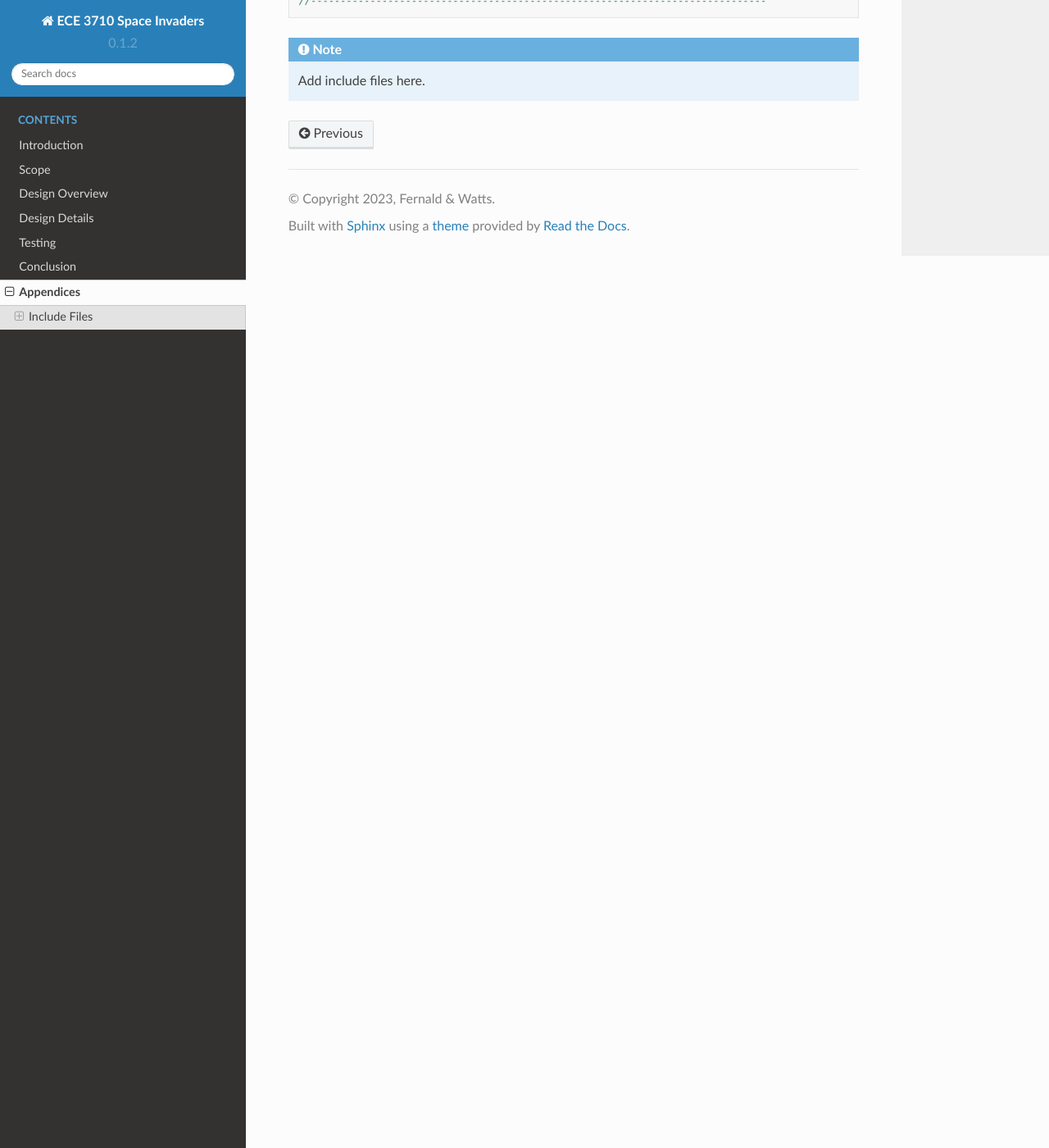
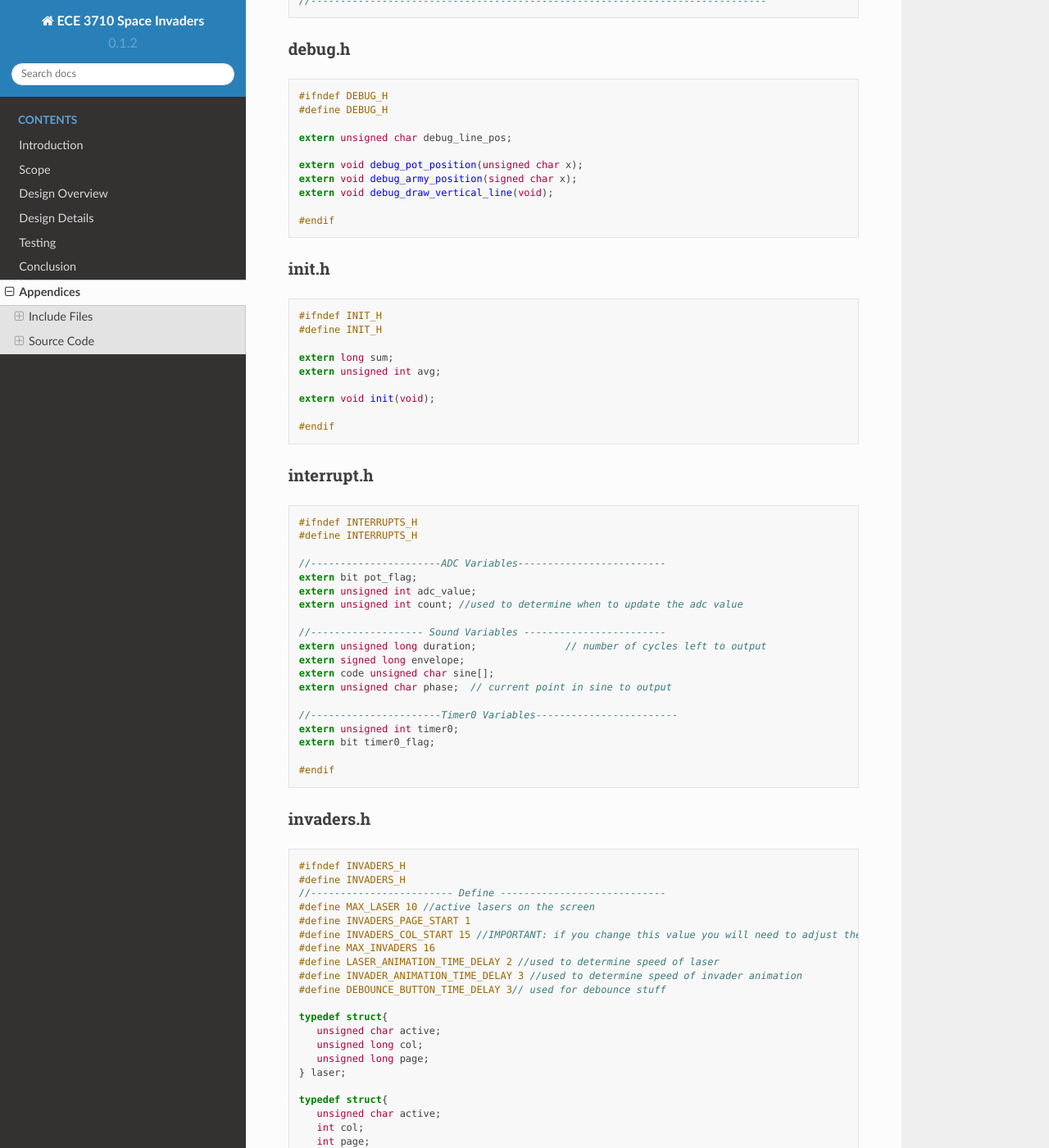
Before and after one commit to wattsjake/ece3710-notes, a Sphinx documentation site: the page built from docs/source/appendix.rst, in a window 1280 px wide and 1400 px high, scrolled down 9547 px. Shown: the whole window at 82% size. Built offline with Sphinx 7.4.7 and the Read the Docs theme 2.0.0, drawn with Linux system fonts in a browser that asks for light colours; some of the changed text lies outside the part shown.

Commit message:
added .h files to appendix

```diff
--- a/docs/source/appendix.rst
+++ b/docs/source/appendix.rst
@@ -565,7 +565,180 @@ The following code is for reference to the C8051F020_defs.h file.
    // End Of File
    //-----------------------------------------------------------------------------
 
+debug.h
+^^^^^^^
+.. _debug.h:
 
-.. note::
+.. code-block:: c
 
-   Add include files here.
+   #ifndef DEBUG_H
+   #define DEBUG_H
+
+   extern unsigned char debug_line_pos;
+
+   extern void debug_pot_position(unsigned char x);
+   extern void debug_army_position(signed char x);
+   extern void debug_draw_vertical_line(void);
+
+   #endif
+
+init.h
+^^^^^^
+.. _init.h:
+
+.. code-block:: c
+
+   #ifndef INIT_H
+   #define INIT_H
+
+   extern long sum;
+   extern unsigned int avg;
+
+   extern void init(void);
+
+   #endif
+
+interrupt.h
+^^^^^^^^^^^
+.. _interrupt.h:
+
+.. code-block:: c
+
+   #ifndef INTERRUPTS_H
+   #define INTERRUPTS_H
+
+   //----------------------ADC Variables-------------------------
+   extern bit pot_flag;
+   extern unsigned int adc_value;
+   extern unsigned int count; //used to determine when to update the adc value
+
+   //------------------- Sound Variables ------------------------
+   extern unsigned long duration;		// number of cycles left to output
+   extern signed long envelope;
+   extern code unsigned char sine[];
+   extern unsigned char phase;	// current point in sine to output
+
+   //----------------------Timer0 Variables------------------------
+   extern unsigned int timer0;
+   extern bit timer0_flag;
+
+   #endif
+
+invaders.h
+^^^^^^^^^^^
+.. _invaders.h:
+
+.. code-block:: c
+
+   #ifndef INVADERS_H
+   #define INVADERS_H
+   //------------------------ Define ----------------------------
+   #define MAX_LASER 10 //active lasers on the screen
+   #define INVADERS_PAGE_START 1
+   #define INVADERS_COL_START 15 //IMPORTANT: if you change this value you will need to adjust the invader_right_limit_array and invader_left_limit_array
+   #define MAX_INVADERS 16
+   #define LASER_ANIMATION_TIME_DELAY 2 //used to determine speed of laser
+   #define INVADER_ANIMATION_TIME_DELAY 3 //used to determine speed of invader animation
+   #define DEBOUNCE_BUTTON_TIME_DELAY 3// used for debounce stuff
+
+   typedef struct{
+      unsigned char active;
+      unsigned long col;
+      unsigned long page;
+   } laser;
+
+   typedef struct{
+      unsigned char active;
+      int col;
+      int page;
+   } invader_laser_list;
+
+   extern xdata laser lasers[MAX_LASER];
+   extern xdata invader_laser_list invader_lasers[MAX_LASER];
+   // Fart deluxe variables (aka the bounding edges of the army)
+   extern xdata unsigned long army_box_right;
+   extern xdata unsigned long	army_box_left;
+   extern int invaders_alive;
+   extern int army_page_offset;
+   extern int army_col_offset;
+   extern int invader_left_dead;
+   extern int invader_right_dead;
+   extern int set_tank_pos;
+   extern int player_lives;
+   extern int player_score;
+
+   //master array that holds the state of each invader
+   extern xdata unsigned char invader_array[16];
+   #endif
+
+Source Code
+-----------
+.. _source_code:
+
+
+debug.c
+^^^^^^^
+.. _debug.c:
+
+.. code-block:: c
+
+   #include <C8051F020.h>
+   #include <init.h>
+   #include <lcd.h>
+   #include <interrupts.h>
+
+   unsigned char debug_line_pos;
+
+   void debug_write_char(unsigned char page, unsigned char col, char ch)
+   {
+      int i = page * 128 + col;
+      int j = (ch - ' ') * 5;
+      unsigned char k;
+
+      for(k=0; k<5;++k)
+      {
+         screen[i + k] = font5x8[j + k];    // OR operator paints in character rather than deleting pixels and refilling. Allows for smoother transistions?
+      }
+   }
+
+   /* 	---------- Debug Pot Position ----------
+      This function is used to debug the potentiometer. It will
+      take the value of the pot and display it on the LCD.
+   */
+   void debug_pot_position(unsigned char x)
+   {
+      debug_write_char(0,0, (x/100)%10 + 0x30);
+      debug_write_char(0, 6, (x/10)%10 + 0x30);
+      debug_write_char(0, 12, x%10 + 0x30);
+   }
+   /*  ---------- Debug Army Position ----------
+      This function is used to debug the army position. It will
+      take the value of the army and display it on the LCD.
+   */
+   void debug_army_position(signed char x)
+   {
+      //if x is negative, display a negative sign
+      if(x < 0)
+      {
+         debug_write_char(0,20, '-');
+         x = -x; //convert negative x to positive for correct display
+      }
+      debug_write_char(0,26, (x/100)%10 + 0x30);
+      debug_write_char(0,32, (x/10)%10 + 0x30);
+      debug_write_char(0,38, x%10 + 0x30);
+   }
+   void debug_draw_vertical_line(void)
+   {
+      unsigned char i;
+      if(pot_flag ==1)
+      {
+         pot_flag = 0; //reset flag
+         debug_line_pos = ((avg * 128L) >> 12); //convert avg to be between 00-128
+         debug_pot_position(debug_line_pos); //debug for pot
+         for(i=0; i<8; ++i)
+         {
+               screen[128 * i + debug_line_pos] = 0xFF; //draw vertical line
+         }
+
+      }
+   }
```
